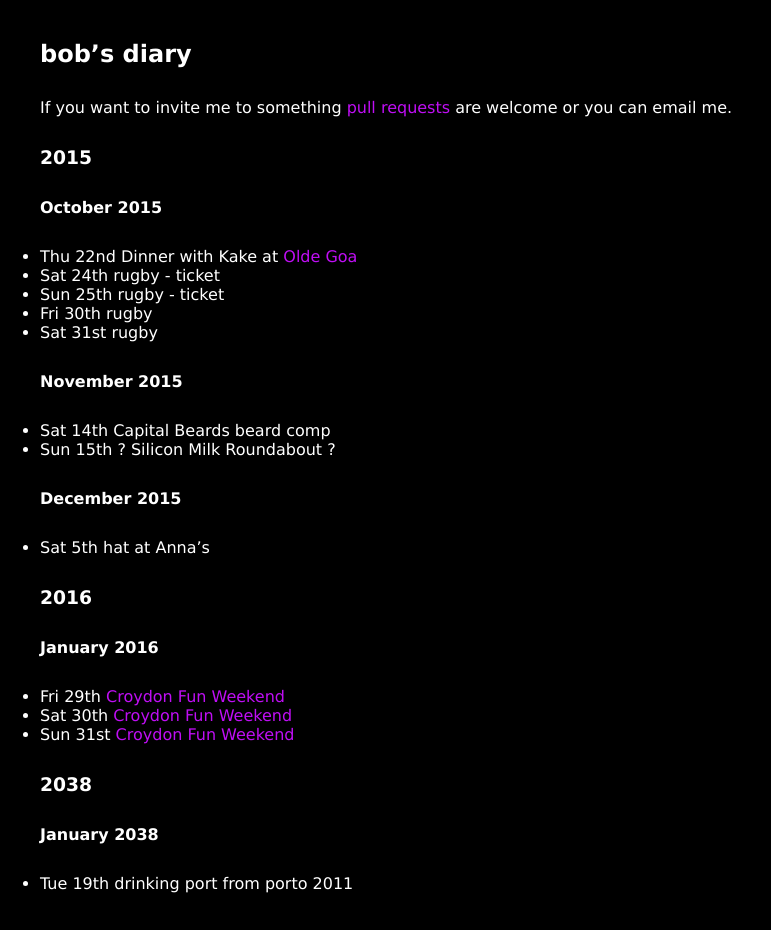
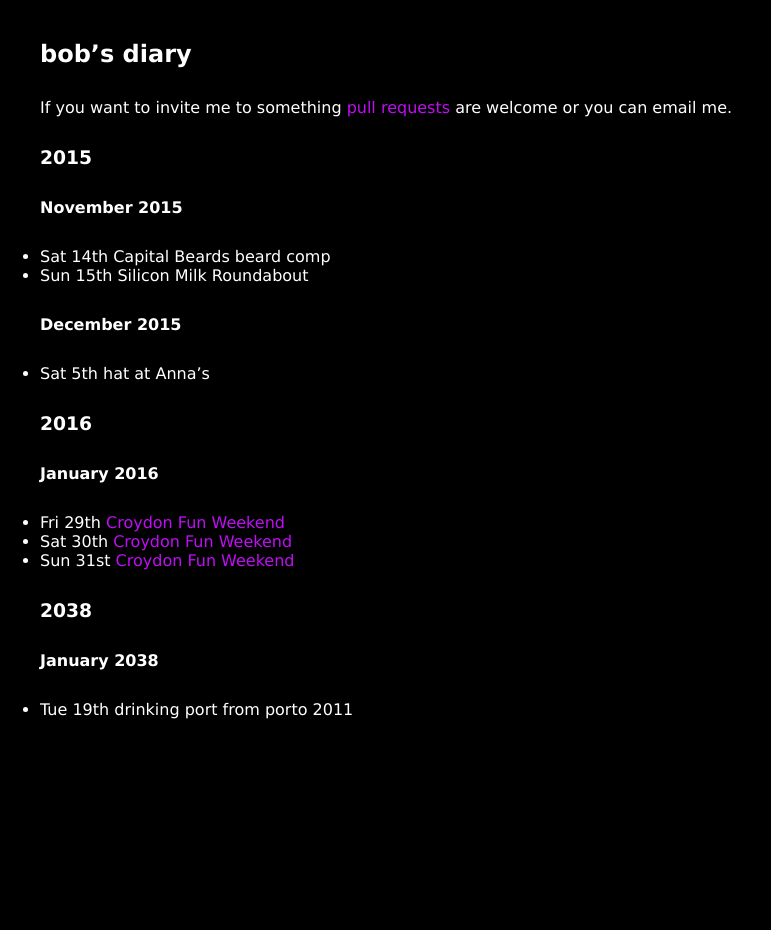
Before and after one commit to rjw1/randomness.org.uk, a Jekyll site: the page built from diary/index.md, in a window 1280 px wide. Shown: the whole page, without its empty margins (0-771 px from the left). Built offline with Jekyll 4.4.1, drawn with Linux system fonts in a browser that asks for light colours; Markdown is read by kramdown in place of the engine named in the settings.

Commit message:
October is over
i am doing silicon milk roundabout

```diff
--- a/diary/index.md
+++ b/diary/index.md
@@ -10,18 +10,10 @@ are welcome or you can email me.
 
 ### 2015 ###
 
-#### October 2015 ####
-
-* Thu 22nd Dinner with Kake at [Olde Goa](http://www.oldegoa.co.uk/)
-* Sat 24th rugby - ticket
-* Sun 25th rugby - ticket
-* Fri 30th rugby
-* Sat 31st rugby
-
 #### November 2015 ###
 
 * Sat 14th Capital Beards beard comp
-* Sun 15th ? Silicon Milk Roundabout ?
+* Sun 15th Silicon Milk Roundabout
 
 
 #### December 2015 ###
```
